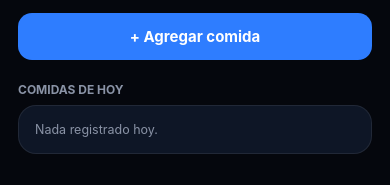
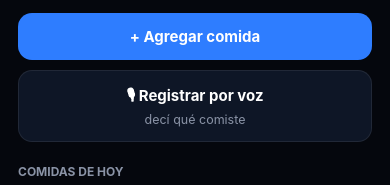
Before and after one commit to Exorplion/gymapp, a React Native app in the folder native/: screen /Comida in a window 390 px wide. Shown: the part 515-700 px from the top of the page. Built offline with nearby package versions, Linux system fonts and the light colour scheme; what react-native-worklets would draw is missing.

Commit message:
feat(rn): portar sheet FoodVoice (registrar comida por texto; dictado por voz diferido)

```diff
--- a/native/src/components/SheetHost.js
+++ b/native/src/components/SheetHost.js
@@ -35,6 +35,7 @@ import Profile from './sheets/Profile.js';
 import EntryEdit from './sheets/EntryEdit.js';
 import CopyExercises from './sheets/CopyExercises.js';
 import SessionExercise from './sheets/SessionExercise.js';
+import FoodVoice from './sheets/FoodVoice.js';
 
 // type (string) -> Component. Task 2 registró los primeros 3 sheets reales
 // (Guide/StreakDetail/ReorderHoy); Task 3 agrega 'confirm' — el resto
@@ -53,6 +54,7 @@ export const SHEET_REGISTRY = {
   'entry-edit': EntryEdit,
   'copy-exs': CopyExercises,
   'ex-swap': SessionExercise,
+  'food-voice': FoodVoice,
 };
 
 function SheetContent({ sheet }) {
--- /dev/null
+++ b/native/src/components/sheets/FoodVoice.js
@@ -0,0 +1,160 @@
+// Puerto de web/src/components/sheets/FoodVoice.jsx — registrar comida
+// dictando o escribiendo lo que se comió.
+//
+// RULING de alcance (ver docs/superpowers/plans/2026-08-22-rn-etapa5j-
+// foodvoice.md): el dictado por voz del original usa la Web Speech API del
+// navegador, sin equivalente directo en RN — requeriría instalar una
+// librería nativa de reconocimiento de voz y probarla en un dispositivo
+// real, nada de eso verificable en este entorno. Se porta el camino de
+// TEXTO completo (el campo "O escribilo" + parseFoodSpeech(), ya portado y
+// testeado en lib/foodvoice.js desde Etapa 4b) y el botón "🎙 Dictar" queda
+// deshabilitado, con un texto que avisa que el dictado llega en una etapa
+// futura — no se oculta el botón (mantiene la promesa) ni se simula un
+// dictado falso.
+import { useState } from 'react';
+import { View, Text, Pressable, TextInput, StyleSheet } from 'react-native';
+import { S, closeSheet, bump } from '../../lib/state.js';
+import { idb } from '../../lib/db.js';
+import { uid, fmtNum, round1, vibrate } from '../../lib/format.js';
+import { parseFoodSpeech, sumItems } from '../../lib/foodvoice.js';
+import { toast } from '../../lib/toast.js';
+
+export default function FoodVoice() {
+  const [text, setText] = useState('');
+  const [items, setItems] = useState([]);
+
+  function reparse(t) {
+    setText(t);
+    setItems(parseFoodSpeech(t, S.foods));
+  }
+
+  const known = items.filter(i => !i.unknown);
+  const unknown = items.filter(i => i.unknown);
+  const total = sumItems(items);
+
+  async function confirm() {
+    if (!known.length) return;
+    const time = new Date().toTimeString().slice(0, 5);
+    for (const i of known) {
+      const meal = {
+        id: uid(), date: S.nutriDate, name: i.name,
+        kcal: i.kcal, p: i.p, c: i.c, f: i.f, t: time,
+      };
+      await idb.put('meals', meal);
+      S.meals.push(meal);
+    }
+    vibrate(14);
+    bump();
+    closeSheet();
+    toast(`＋ ${known.length} ${known.length === 1 ? 'comida' : 'comidas'} · ${total.kcal} kcal`);
+  }
+
+  return (
+    <View style={styles.wrap}>
+      <Text style={styles.h2}>Registrar por voz</Text>
+      <Text style={styles.mut}>
+        Decí lo que comiste, con cantidades si las sabés. Por ejemplo:
+        «200 gramos de pollo y una taza de arroz».
+      </Text>
+
+      <View style={styles.disabledBtn}>
+        <Text style={styles.disabledBtnText}>🎙 Dictar</Text>
+        <Text style={styles.disabledBtnSub}>El dictado por voz llega en una etapa futura — por ahora, escribilo abajo</Text>
+      </View>
+
+      <View style={styles.field}>
+        <Text style={styles.label}>O escribilo</Text>
+        <TextInput
+          style={styles.input}
+          value={text}
+          placeholder="dos huevos, 150 g de pollo…"
+          placeholderTextColor="#5a6178"
+          onChangeText={reparse}
+        />
+      </View>
+
+      {known.length > 0 && (
+        <>
+          <Text style={styles.sect}>Reconocido</Text>
+          <View style={styles.card}>
+            {known.map((i, n) => (
+              <View style={styles.row} key={n}>
+                <View style={styles.grow}>
+                  <Text style={styles.t}>{i.name}</Text>
+                  <Text style={styles.s}>
+                    {i.grams ? `${i.grams} g · ` : ''}{i.kcal} kcal · P {fmtNum(round1(i.p))} · C {fmtNum(round1(i.c))} · G {fmtNum(round1(i.f))}
+                    {i.source === 'mine' && <Text style={styles.tag}>  tuyo</Text>}
+                  </Text>
+                </View>
+                <Pressable style={styles.del} onPress={() => setItems(items.filter(x => x !== i))}>
+                  <Text style={styles.delText}>✕</Text>
+                </Pressable>
+              </View>
+            ))}
+            <View style={[styles.row, styles.totalRow]}>
+              <View style={styles.grow}><Text style={styles.t}>Total</Text></View>
+              <Text style={styles.totalKcal}>{total.kcal} kcal</Text>
+            </View>
+          </View>
+        </>
+      )}
+
+      {unknown.length > 0 && (
+        <>
+          <Text style={styles.sect}>No lo reconozco</Text>
+          <View style={styles.card}>
+            <Text style={styles.explain}>
+              No le invento macros a lo que no conozco. Agregalo una vez con
+              «+ Agregar comida» y marcalo como frecuente: desde entonces lo
+              reconozco cuando lo dictes.
+            </Text>
+            {unknown.map((i, n) => (
+              <View style={styles.row} key={n}>
+                <View style={styles.grow}><Text style={styles.t}>{i.name}</Text></View>
+              </View>
+            ))}
+          </View>
+        </>
+      )}
+
+      {known.length > 0 && (
+        <Pressable style={styles.confirmBtn} onPress={confirm}>
+          <Text style={styles.confirmBtnText}>
+            Agregar {known.length === 1 ? 'la comida' : `las ${known.length} comidas`}
+          </Text>
+        </Pressable>
+      )}
+    </View>
+  );
+}
+
+const styles = StyleSheet.create({
+  wrap: { paddingHorizontal: 20 },
+  h2: { color: '#fff', fontSize: 19, fontWeight: '700', marginBottom: 6 },
+  mut: { color: '#8a93a6', fontSize: 13, lineHeight: 19, marginBottom: 14 },
+
+  disabledBtn: { backgroundColor: 'rgba(255,255,255,.05)', borderRadius: 14, paddingVertical: 12, paddingHorizontal: 14, opacity: 0.55 },
+  disabledBtnText: { color: '#fff', fontSize: 15, fontWeight: '700', textAlign: 'center' },
+  disabledBtnSub: { color: '#8a93a6', fontSize: 12, textAlign: 'center', marginTop: 4 },
+
+  field: { marginTop: 16 },
+  label: { color: '#8a93a6', fontSize: 12.5, fontWeight: '600', marginBottom: 6 },
+  input: { backgroundColor: '#0e1626', borderRadius: 12, borderWidth: 1, borderColor: 'rgba(255,255,255,.08)', color: '#fff', fontSize: 15, paddingHorizontal: 14, paddingVertical: 12 },
+
+  sect: { color: '#8a93a6', fontSize: 12, fontWeight: '700', textTransform: 'uppercase', marginTop: 20, marginBottom: 8 },
+  card: { backgroundColor: '#0e1626', borderRadius: 18, padding: 16, borderWidth: 1, borderColor: 'rgba(255,255,255,.08)' },
+  row: { flexDirection: 'row', alignItems: 'center', paddingVertical: 8, borderBottomWidth: 1, borderBottomColor: 'rgba(255,255,255,.06)' },
+  grow: { flex: 1 },
+  t: { color: '#fff', fontSize: 14, fontWeight: '600' },
+  s: { color: '#8a93a6', fontSize: 12, marginTop: 2 },
+  tag: { color: '#2e7dff', fontSize: 11, fontWeight: '700' },
+  del: { paddingHorizontal: 8, paddingVertical: 4 },
+  delText: { color: '#8a93a6', fontSize: 16 },
+  totalRow: { borderBottomWidth: 0, borderTopWidth: 1, borderTopColor: 'rgba(255,255,255,.09)' },
+  totalKcal: { color: '#2e7dff', fontSize: 15, fontWeight: '700' },
+
+  explain: { color: '#8a93a6', fontSize: 12.5, lineHeight: 18, marginBottom: 10 },
+
+  confirmBtn: { backgroundColor: '#2e7dff', borderRadius: 14, paddingVertical: 14, alignItems: 'center', marginTop: 20 },
+  confirmBtnText: { color: '#fff', fontWeight: '700', fontSize: 15 },
+});
--- a/native/src/screens/Nutricion.js
+++ b/native/src/screens/Nutricion.js
@@ -17,13 +17,14 @@
 // alimento nuevo — eso requiere los sheets MealForm/FoodVoice (Etapa 5). "Un
 // toque" y "Frecuentes" llaman logMeal()/addMealFromFood() (Task 2) directo,
 // sin sheet, igual que el original evita el sheet para esos dos casos. El
-// botón "+ Agregar comida" del original (que abre el sheet meal-form) y el
-// de "Registrar por voz" (food-voice) quedan fuera: esos sheets todavía no
-// están portados, así que "+ Agregar comida" sigue mostrando
-// toast('Próximamente') (línea ~227). La tarjeta de perfil incompleto SÍ
-// llama openSheet('profile') desde Etapa 5f, que portó ese sheet — dejarla
-// en toast('Próximamente') habría sido el mismo bug que Etapa 3 tuvo con
-// Library.js (placeholder que sobrevive a que su sheet real ya exista).
+// botón "+ Agregar comida" del original (que abre el sheet meal-form) sigue
+// fuera: ese sheet todavía no está portado, así que sigue mostrando
+// toast('Próximamente'). El botón "🎙 Registrar por voz" (food-voice) SÍ se
+// agregó en Etapa 5j, que portó ese sheet (camino de texto completo, dictado
+// diferido) — llama openSheet('food-voice') directo, mismo criterio que la
+// tarjeta de perfil incompleto (openSheet('profile') desde Etapa 5f): no
+// dejar un placeholder sobreviviendo a que su sheet real ya exista (bug de
+// Etapa 3 con Library.js).
 import { useState } from 'react';
 import { View, Text, Pressable, ScrollView, StyleSheet } from 'react-native';
 import Svg, { Circle, Defs, LinearGradient, Stop } from 'react-native-svg';
@@ -230,6 +231,11 @@ export default function Nutricion() {
         <Text style={styles.addBtnText}>+ Agregar comida</Text>
       </Pressable>
 
+      <Pressable style={styles.voiceBtn} onPress={() => openSheet('food-voice')}>
+        <Text style={styles.voiceBtnText}>🎙 Registrar por voz</Text>
+        <Text style={styles.mutSm}>decí qué comiste</Text>
+      </Pressable>
+
       <Text style={styles.sect}>Comidas de {isToday ? 'hoy' : 'este día'}</Text>
       {!meals.length ? (
         <View style={styles.card}>
@@ -348,6 +354,9 @@ const styles = StyleSheet.create({
   addBtn: { marginTop: 18, backgroundColor: BLUE, borderRadius: 14, paddingVertical: 14, alignItems: 'center' },
   addBtnText: { color: '#fff', fontSize: 15, fontWeight: '700' },
 
+  voiceBtn: { marginTop: 10, backgroundColor: '#0e1626', borderRadius: 14, paddingVertical: 14, alignItems: 'center', borderWidth: 1, borderColor: 'rgba(255,255,255,.08)' },
+  voiceBtnText: { color: '#fff', fontSize: 15, fontWeight: '700', marginBottom: 2 },
+
   card: { backgroundColor: '#0e1626', borderRadius: 18, padding: 16, borderWidth: 1, borderColor: 'rgba(255,255,255,.08)' },
 
   slotBlock: { marginBottom: 12 },
```
